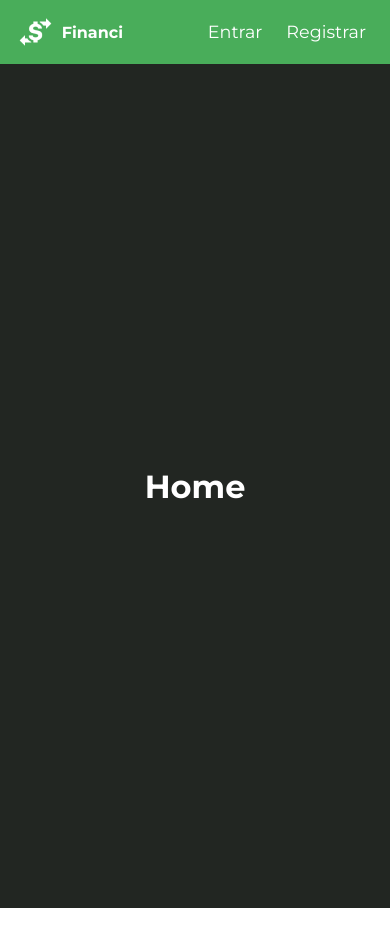
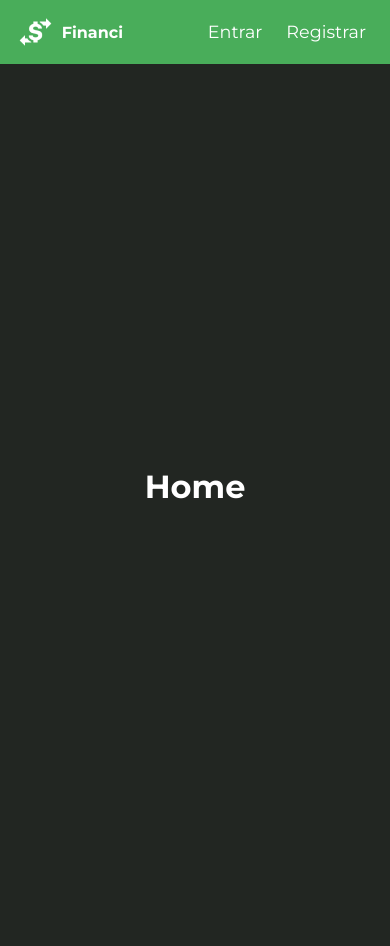
Before and after one commit to grupo-bala/financi-web-front-end, a Vue app: page / in a window 390 px wide. Shown: the top 946 px of the page. Before the commit the page ends 908 px from the top, so only its background shows below. Built offline with nearby package versions, Linux system fonts and the light colour scheme; what oh-vue-icons would draw is missing.

Commit message:
feat: add default background color and margin bottom on mobile

```diff
--- a/src/App.vue
+++ b/src/App.vue
@@ -5,12 +5,19 @@ import NavBar from "./components/Navbar/ChosenNavbar.vue";
 </script>
 
 <template>
-  <div>
+  <div class="app_container">
     <NavBar />
     <router-view />
   </div>
 </template>
 
-<style scoped>
+<style scoped lang="scss">
+@import "./variables.scss";
 
+@media (max-width: 800px) {
+  .app_container {
+    padding-bottom: 100px;
+    background-color: $bg-color;
+  }
+}
 </style>
```
